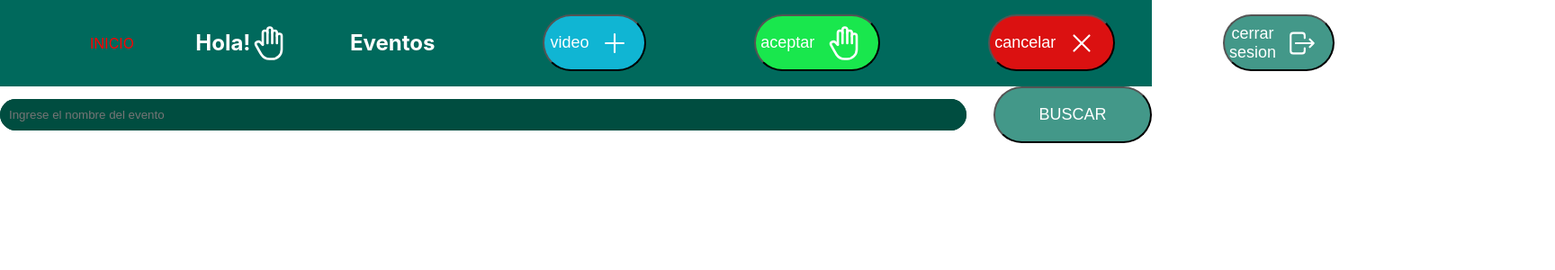
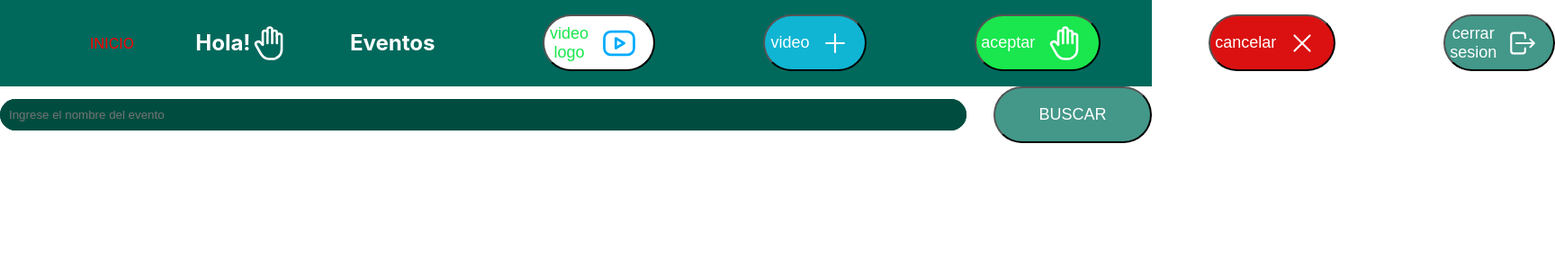
Before and after one commit to infosergio2020/admin-page, a React (Create React App) app: page / in a window 1280 px wide. Shown: the top 300 px of the page at 90% size, 1728 px wide, since content can reach past the window. Built offline with nearby package versions, Linux system fonts and the light colour scheme.

Commit message:
video logo

```diff
--- a/src/componentes/boton.css
+++ b/src/componentes/boton.css
@@ -44,3 +44,9 @@
     background-color: var(--verde);
     color: var(--blanco);
 }
+
+.blanco{
+
+    background-color: var(--blanco);
+    color: var(--verde);
+}
--- a/src/componentes/header.jsx
+++ b/src/componentes/header.jsx
@@ -6,6 +6,8 @@ import salir from './img/logout.svg';
 import mano from './img/hand.svg';
 import cancelar from './img/cancelar.svg';
 import agregar from './img/add.svg';
+import videoLogo from './img/video.svg';
+
 
 
 export function Header({ href }) {
@@ -23,6 +25,8 @@ export function Header({ href }) {
 
 
           <h2 href={"#"}>Eventos</h2>
+
+          <Button buttonStyle="blanco" icono={videoLogo}> video logo </Button>
           <Button buttonStyle="azul" icono={agregar}> video </Button>
           <Button buttonStyle="verde" icono={mano}> aceptar </Button>
           <Button buttonStyle="rojo" icono={cancelar}> cancelar </Button>
```
